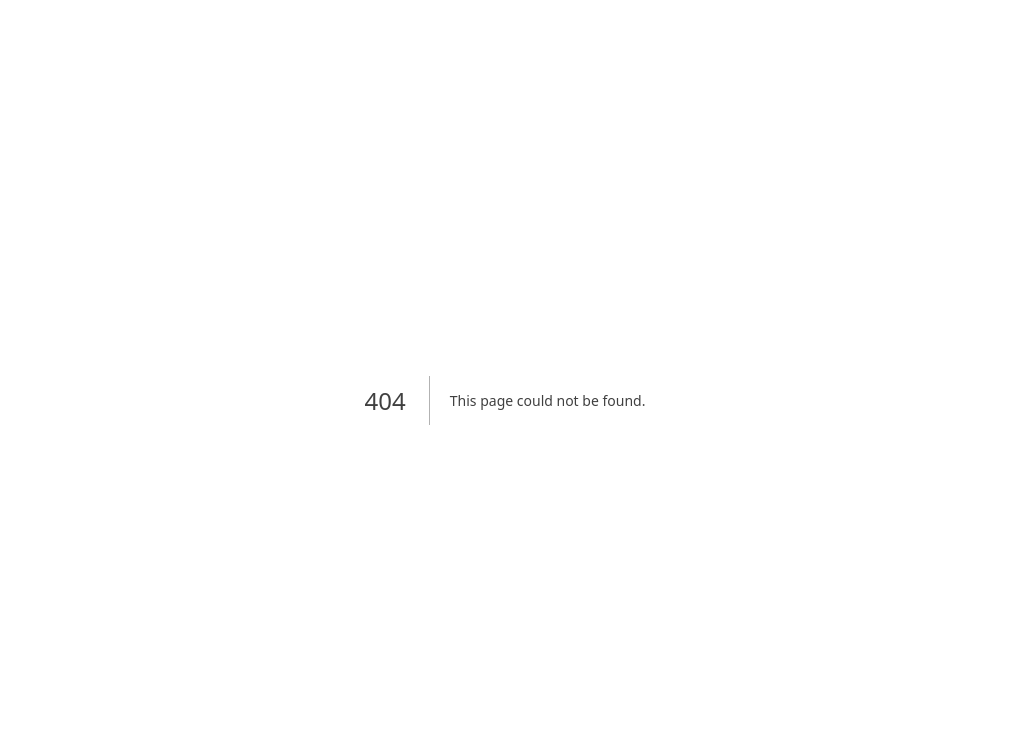
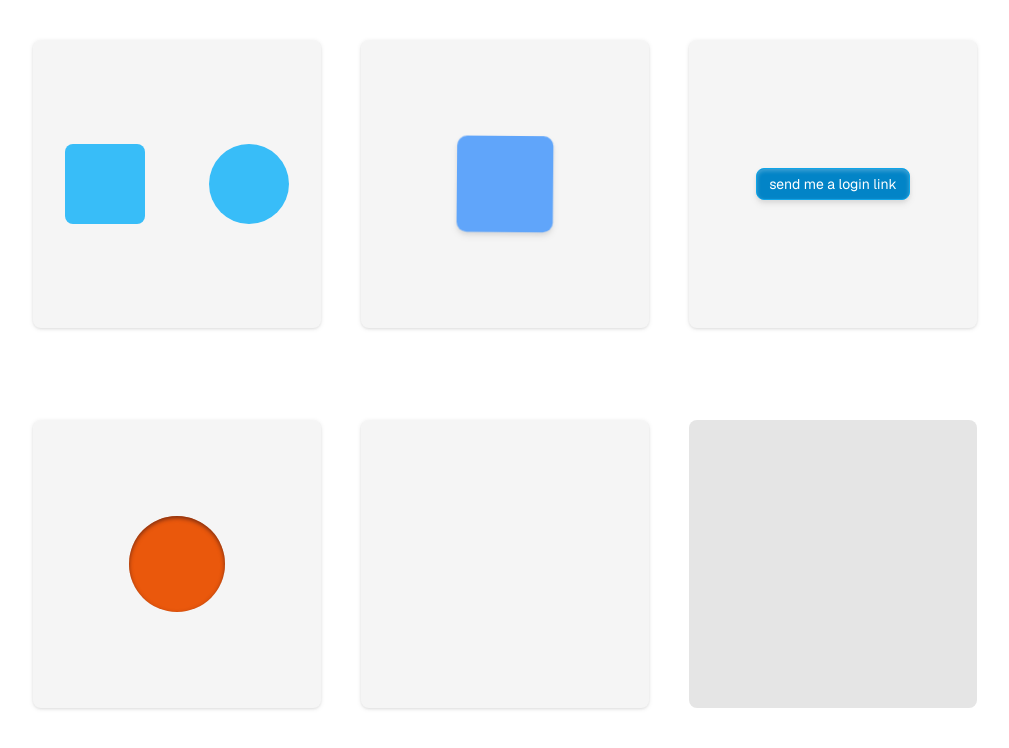
Before and after one commit to jdboachie/onj, a Next.js app: page /animations/basics in a window 1280 px wide. Before the commit this address had no page. Shown: the top 748 px of the page, without its empty margins (135-1144 px from the left). Built offline with nearby package versions, Linux system fonts and the light colour scheme.

Commit message:
feat: animations/basics

```diff
--- /dev/null
+++ b/src/app/animations/basics/page.tsx
@@ -0,0 +1,122 @@
+'use client'
+
+import { motion } from 'framer-motion'
+
+function Basics() {
+
+  const gridContainerVariants = {
+    hidden: { opacity: 0, scale: 1.1 },
+    show: {
+      opacity: 1,
+      scale: 1,
+      transition: {
+        staggerChildren: 0.1,
+      }
+    }
+  }
+
+  const gridSquareVariants = {
+    hidden: { opacity: 0 },
+    show: { opacity: 1 }
+  }
+
+  const animationBoxStyles = 'aspect-square bg-neutral-100 drop-shadow shadow-inner shadow-white/10  dark:bg-neutral-800 rounded-lg place-items-center grid grid-flow-col'
+
+  return (
+    <div className="items-center grid gap-10 lg:overflow-hidden">
+      <motion.section
+        variants={gridContainerVariants}
+        initial='hidden'
+        animate='show'
+        className='lg:max-w-5xl w-full h-screen mx-auto grid grid-cols-1 md:grid-cols-3 grid-flow-row md:grid-rows-2 p-10 gap-10'
+      >
+        <motion.div
+          variants={gridSquareVariants}
+          className={animationBoxStyles}
+        >
+          <motion.div
+            initial={{ opacity: 0, y: 100 }}
+            animate={{ opacity: 1, y: 0 }}
+            transition={{ duration: 0.5, ease: "easeOut", delay: 1 }}
+            className="size-20 bg-sky-400 rounded-lg"
+          />
+          <motion.div
+            initial={{ opacity: 0, y: -100 }}
+            animate={{ opacity: 1, y: 0 }}
+            transition={{ duration: 0.5, ease: "easeOut", delay: 1.5 }}
+            className="size-20 bg-sky-400 rounded-full"
+          />
+        </motion.div>
+        <motion.div
+          variants={gridSquareVariants}
+          className={animationBoxStyles}
+        >
+          <motion.div
+            animate={{
+              scale: [1,  2, 1],
+              rotate: [0, 180, 0],
+              borderRadius: ["10%", "100%", "10%"]
+            }}
+            transition={{
+              duration: 2,
+              ease: "easeInOut",
+              repeat: Infinity,
+              repeatDelay: 1
+            }}
+            className='bg-blue-400 size-1/3 drop-shadow-md'
+          />
+        </motion.div>
+        <motion.div
+          variants={gridSquareVariants}
+          className={animationBoxStyles}
+        >
+          <motion.button
+            whileTap={{ scale: 0.95 }}
+            whileHover={{ scale: 1.01 }}
+            transition={{
+              bounceDamping: 10,
+              bounceStiffness: 600
+            }}
+            className='drop-shadow-md bg-sky-600 border border-sky-500 shadow-inner shadow-white/25 h-8 px-3 rounded-lg text-sm text-white'
+          >
+            send me a login link
+          </motion.button>
+        </motion.div>
+        <motion.div
+          variants={gridSquareVariants}
+          className={animationBoxStyles}
+        >
+          <motion.div
+            drag
+            dragConstraints={{
+              top: -2,
+              right: 2,
+              bottom: 2,
+              left: -2,
+            }}
+            dragTransition={{
+              bounceStiffness: 5000,
+              bounceDamping: 15,
+            }}
+            className="size-1/3 bg-orange-600 shadow-inner shadow-orange-900 rounded-full cursor-grab"
+          />
+        </motion.div>
+        <motion.div
+          variants={gridSquareVariants}
+          className={animationBoxStyles}
+        >
+          {/* <div className='w-40 aspect-square bg-gray-50/20 rounded-xl'>
+            <motion.div className='w-full bg-gray-400 h-full' />
+          </div> */}
+        </motion.div>
+        <motion.div
+          variants={gridSquareVariants}
+          className="aspect-square bg-neutral-200 dark:bg-neutral-800 rounded-lg grid gap-10">
+
+        </motion.div>
+      </motion.section>
+    </div>
+  )
+}
+
+export default Basics
--- a/src/app/animations/page.tsx
+++ b/src/app/animations/page.tsx
@@ -1,24 +1,32 @@
+import React from 'react'
 import Link from 'next/link'
-import React from 'react'
 
 function Animations() {
   return (
     <main
-    className="font-sans md:p-24 px-12 divide-y divide-neutral-500 max-w-5xl mx-auto grid grid-rows-3 grid-cols-6 gap-1 justify-content-start h-screen"
+    className="md:px-24 px-12 py-24 max-w-5xl mx-auto grid grid-rows-3 grid-cols-3 md:grid-cols-6 gap-1 justify-content-start h-screen"
   >
     <div className="">
       <Link
         href={'/'}
-        className={`hover:text-neutral-950`}
-        >
+        className={`relative hover:text-neutral-950 dark:hover:text-white`}
+      >
         &larr; back
       </Link>
     </div>
-    <h1
-      className={`text-3xl md:text-5xl grid col-span-6 font-sans`}
-    >
-      Animations
-    </h1>
+    <div className="grid col-span-6">
+      <h1
+        className={`text-3xl md:text-6xl tracking-tight`}
+      >
+        Animations
+      </h1>
+    </div>
+    <div className="">
+      <Link
+        href={'/animations/basics'}
+        className="hover:text-neutral-950 dark:hover:text-white hover:underline underline-offset-4 transition-all duration-300 ease-in"
+      >/basics</Link>
+    </div>
   </main>
   )
 }
--- a/src/app/page.tsx
+++ b/src/app/page.tsx
@@ -6,33 +6,35 @@ export default function Home() {
 
   return (
     <main
-      className="md:px-24 px-12 py-24 max-w-5xl mx-auto grid grid-rows-3 grid-cols-3 md:grid-cols-6 gap-1 justify-content-start h-screen"
+      className="md:px-24 px-12 py-24 max-w-5xl mx-auto grid grid-rows-3 grid-cols-1 gap-2 md:gap-6 justify-content-start h-screen"
     >
-      <div className="col-span-3">
+      <div className="">
         <Link
           href={'https://read.cv/jood'}
-          className={`hover:text-neutral-950`}
+          className={`hover:text-neutral-950 dark:hover:text-white`}
           >
           Jude Boachie
         </Link>
       </div>
-      <div className="grid col-span-6">
+      <div className=" grid">
         <h1
-          className={`text-3xl md:text-5xl tracking-tight`}
+          className={`text-3xl md:text-6xl tracking-tight`}
           >
           Learning about web {' '}
           <span className={`italic ${librecaslontext.className}`}>craft</span>,
           <br/>
           bringing {' '}
-          <span className={''}>software</span>{' '}
+          <span className={`${GeistMono.className}`}>software </span>{' '}
           to life.
         </h1>
       </div>
-      <div>
-        <Link href={'/animations'} className="hover:text-neutral-950 hover:underline underline-offset-4 transition-colors duration-300 ease-in">/animations</Link>
-      </div>
-      <div>
-        <Link href={'/typography'} className={`hover:text-neutral-950 hover:underline underline-offset-4 transition-colors duration-300 ease-in`}>/typography</Link>
+      <div className=" grid grid-cols-2 md:grid-cols-3">
+        <div className="">
+          <Link href={'/animations'} className="hover:text-neutral-950 dark:hover:text-white hover:underline underline-offset-4 transition-all duration-300 ease-in">/animations</Link>
+        </div>
+        <div className={``}>
+          <Link href={'/typography'} className={`hover:text-neutral-950 dark:hover:text-white hover:underline underline-offset-4 transition-all duration-300 ease-in`}>/typography</Link>
+        </div>
       </div>
     </main>
   );
--- a/src/lib/fonts.ts
+++ b/src/lib/fonts.ts
@@ -2,7 +2,9 @@ import { Libre_Caslon_Text, Newsreader } from 'next/font/google'
 
 export const newsreader = Newsreader({
   subsets: ['latin'],
+  style: ['italic', 'normal']
 })
+
 
 export const librecaslontext = Libre_Caslon_Text({
   subsets: ['latin'],
```
